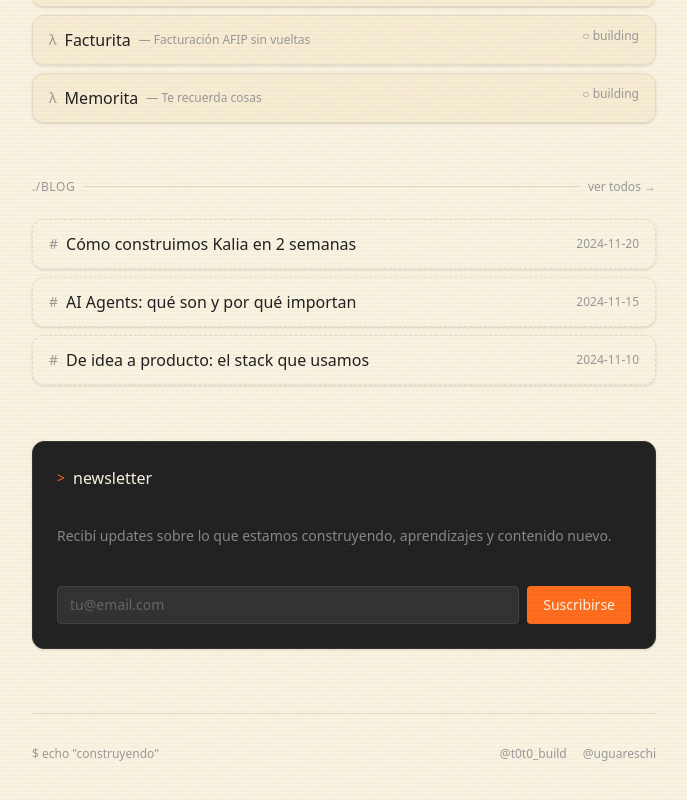
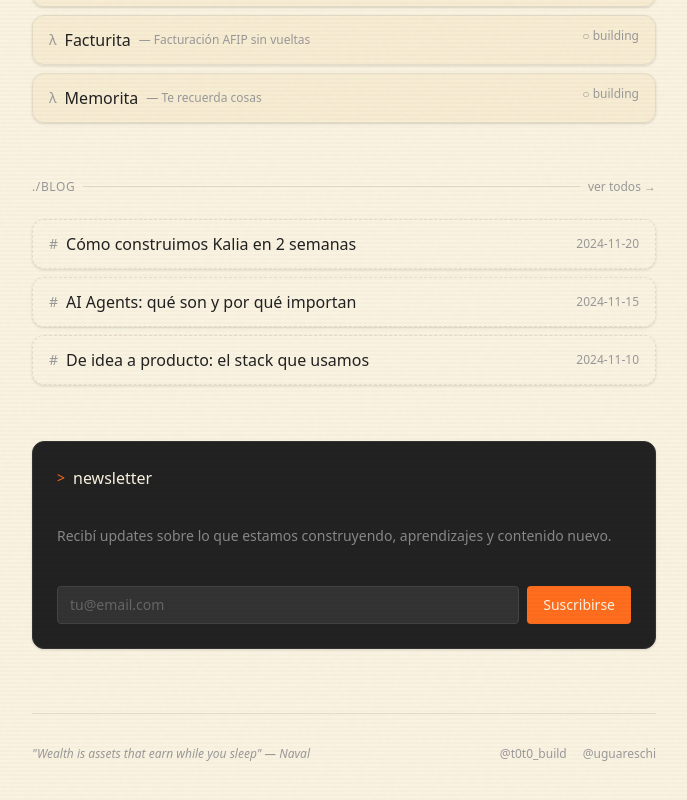
Before and after one commit to angeant/t0t0, a Next.js app: page / in a window 1280 px wide. Shown: the part 831-1631 px from the top of the page, without its empty margins (296-983 px from the left). Built offline with nearby package versions, Linux system fonts and the light colour scheme.

Commit message:
Update footer quote: Naval on wealth

```diff
--- a/src/app/page.tsx
+++ b/src/app/page.tsx
@@ -387,7 +387,7 @@ export default function Home() {
         {/* Footer */}
         <footer className="mt-16 pt-8 border-t border-[#E5DCC8]">
           <div className="flex items-center justify-between text-xs text-[#999]">
-            <span>$ echo &quot;construyendo&quot;</span>
+            <span className="italic">&quot;Wealth is assets that earn while you sleep&quot; — Naval</span>
             <div className="flex gap-4">
               <a
                 href="https://twitter.com/t0t0_build"
```
